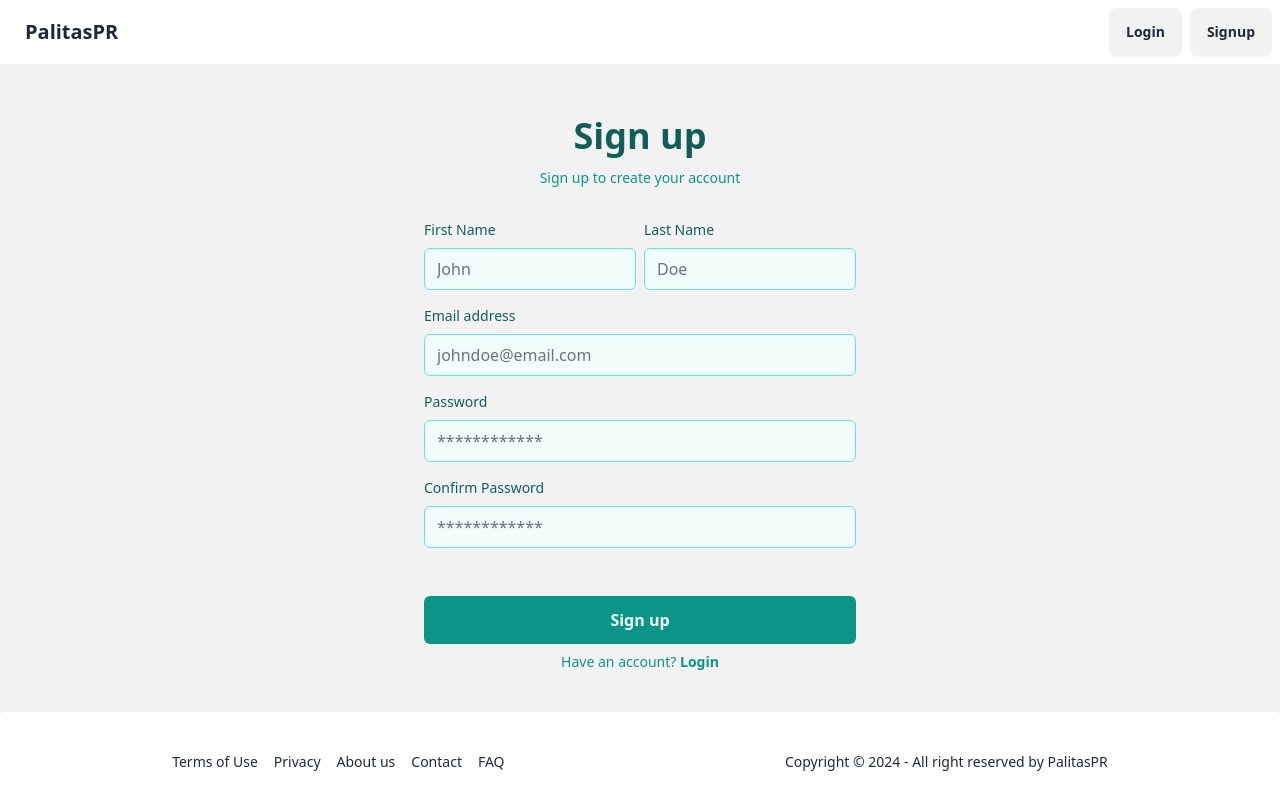
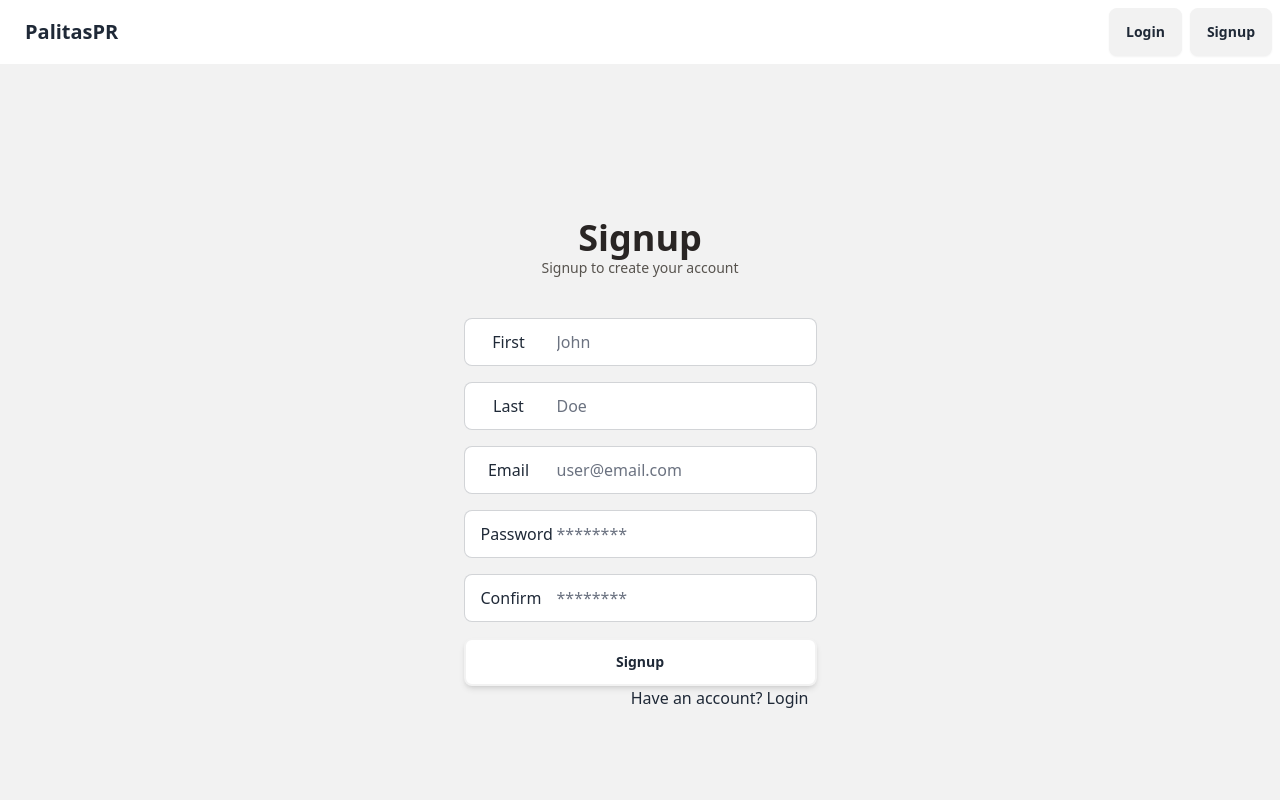
Before and after one commit to Lusanco/PalitasPR, a Svelte app in the folder frontend/: page /signup in a window 1280 px wide. Shown: the top 800 px of the page. Built offline with nearby package versions, Linux system fonts and the light colour scheme.

Commit message:
updated signup and login

```diff
--- a/frontend/src/routes/Login.svelte
+++ b/frontend/src/routes/Login.svelte
@@ -76,7 +76,7 @@
       <input
         bind:value={af1}
         on:keydown={handleKeydown}
-        type="text"
+        type="email"
         class="border-none focus:ring-0 grow"
         placeholder="user@email.com"
       />
--- a/frontend/src/routes/Signup.svelte
+++ b/frontend/src/routes/Signup.svelte
@@ -1,191 +1,159 @@
 <script>
-  import { onMount, afterUpdate } from "svelte";
   import { link } from "svelte-routing";
-  import axios from "axios";
   import Loading from "../components/Loading.svelte";
+  import Button from "../components/Button.svelte";
+  import { state, data, response } from "../scripts/stores";
+  import { get } from "svelte/store";
+  import { onMount } from "svelte";
 
-  let first_name,
+  // Button Prop Variables And Dependencies
+  let image = null;
+  let first_name;
+  let last_name;
+  let password;
+  let confirmPassword;
+  let email;
+  let af1 = null;
+  let af2 = null;
+  let errorMessage;
+  let button = {
+    name: "Signup",
+    method: "POST",
+    url: "/api/user/signup",
+    headers: "application/json",
+    twcss: "border-2 shadow-md btn bg-base-100",
+    misc: { "App Location": "Signup" },
+  };
+  // Button Prop Variables And Dependencies
+  // Reactive block to update $data
+  $: {
+    $data = {
+      first_name,
       last_name,
+      email,
       password,
-    confirmPassword,
-    errorMessage,
-    email = "";
-
-  let hidden = true;
-  let loaded = false;
-  let reload = false;
-  let error = false;
-
-  function signupLogic() {
-    hidden = false;
-    loaded = false;
-    reload = true;
-    error = false;
-    if (password !== confirmPassword) {
-      errorMessage = "Passwords do not match!";
-      return; // Prevent unnecessary API call
+    };
   }
 
-    const data = {
-      first_name: first_name,
-      last_name: last_name,
-      email: email,
-      password: password,
-    };
+  data.set($data);
+  // Define a reference for the Button component
+  let buttonRef;
 
-    // let user = JSON.stringify(data);
-
-    axios
-      .post("/api/user/signup", data)
-      .then((response) => {
-        loaded = true;
-        reload = false;
-        error = false;
-        console.log(response);
-        if (response.status === 201) {
-          window.location.href = "/success";
-        }
-      })
-      .catch((err) => {
-        hidden = false;
-        loaded = true;
-        reload = false;
-        error = true;
-        console.log(err);
-        errorMessage = err;
-      });
+  // Function to handle the "Enter" key press
+  function handleKeydown(event) {
+    if (event.key === "Enter") {
+      // Trigger the button logic from the child component
+      if (password !== confirmPassword) {
+        password = "";
+        confirmPassword = "";
+        errorMessage = "Passwords do not match!";
+        return; // Exit early if passwords do not match
       }
 
-  function handleKeydown(event) {
-    if (event.key === "Enter") {
-      email = email;
-      password = password;
-      signupLogic();
+      buttonRef.buttonLogic();
     }
   }
 
-  async function handleSignup() {
-    signupLogic();
+  // Reactive statement to update button store when misc store changes
+  $: {
+    button = {
+      ...button,
+    };
+
+    // Update the data store with the current misc values
+  }
+
+  $response = get(response);
+
+  // Function to handle the Axios response and redirect on successful login
+  $: {
+    if ($response && $response.status === 201) {
+      window.location.href = "/signup-success";
+    } else if ($response && $response.status >= 400) {
+      errorMessage =
+        $response.data.message || "Signup failed. Please try again.";
+    }
   }
 
   onMount(() => {
     errorMessage = ""; // Clear any previous error messages on component mount
   });
-  afterUpdate(() => {
-    if (error) {
-      const errorElement = document.getElementById("err-msg");
-      errorElement.scrollIntoView({ behavior: "smooth" });
-    }
-  });
 </script>
 
 <div
-  class="flex flex-col items-center justify-center h-full max-w-lg p-6 m-auto text-teal-800 rounded-md sm:p-10"
+  class="flex flex-col items-center justify-center h-full min-h-screen py-20 m-auto"
 >
-  <div class="mb-8 text-center">
-    <h1 class="my-3 text-4xl font-bold">Sign up</h1>
-    <p class="text-sm text-teal-600">Sign up to create your account</p>
+  <div class="flex flex-col max-w-sm gap-4 px-1">
+    <div class="text-center">
+      <h1 class="text-4xl font-bold text-stone-800">Signup</h1>
+      <p class="text-sm text-stone-600">Signup to create your account</p>
+      <br />
     </div>
-  <form action="" class="w-full space-y-12">
-    <div class="space-y-4">
-      <div class="grid grid-cols-1 gap-2 md:grid-cols-2">
-        <div class="">
-          <label for="first_name" class="block mb-2 text-sm">First Name</label>
+    <label class="flex items-center gap-2 input input-bordered">
+      <p class="text-center w-14">First</p>
       <input
         bind:value={first_name}
         on:keydown={handleKeydown}
         type="text"
-            name="first_name"
-            id="first_name"
+        class="border-none focus:ring-0 grow"
         placeholder="John"
-            class="w-full px-3 py-2 text-teal-800 border border-teal-300 rounded-md bg-teal-50"
       />
-        </div>
-        <div class="">
-          <label for="last_name" class="block mb-2 text-sm">Last Name</label>
+    </label>
+    <label class="flex items-center gap-2 input input-bordered">
+      <p class="text-center w-14">Last</p>
       <input
         bind:value={last_name}
         on:keydown={handleKeydown}
         type="text"
-            name="last_name"
-            id="last_name"
+        class="border-none focus:ring-0 grow"
         placeholder="Doe"
-            class="w-full px-3 py-2 text-teal-800 border border-teal-300 rounded-md bg-teal-50"
       />
-        </div>
-      </div>
-      <div>
-        <label for="email" class="block mb-2 text-sm">Email address</label>
+    </label>
+    <label class="flex items-center gap-2 input input-bordered">
+      <p class="text-center w-14">Email</p>
       <input
         bind:value={email}
         on:keydown={handleKeydown}
         type="email"
-          name="email"
-          id="email"
-          placeholder="johndoe@email.com"
-          class="w-full px-3 py-2 text-teal-800 border border-teal-300 rounded-md bg-teal-50"
+        class="border-none focus:ring-0 grow"
+        placeholder="user@email.com"
       />
-      </div>
-      <div>
-        <div class="flex justify-between mb-2">
-          <label for="password" class="text-sm">Password</label>
-        </div>
+    </label>
+    <label class="flex items-center gap-2 input input-bordered">
+      <p class="text-center w-14">Password</p>
       <input
         bind:value={password}
         on:keydown={handleKeydown}
         type="password"
-          name="password"
-          id="password"
-          placeholder="************"
-          class="w-full px-3 py-2 text-teal-800 border border-teal-300 rounded-md bg-teal-50"
+        class="border-none focus:ring-0 grow"
+        placeholder="********"
       />
-      </div>
-      <div>
-        <div class="flex justify-between mb-2">
-          <label for="password" class="text-sm">Confirm Password</label>
-        </div>
+    </label>
+    <label class="flex items-center gap-2 input input-bordered">
+      <p class="text-center w-14">Confirm</p>
       <input
         bind:value={confirmPassword}
         on:keydown={handleKeydown}
         type="password"
-          name="confirm"
-          id="confirm"
-          placeholder="************"
-          class="w-full px-3 py-2 text-teal-800 border border-teal-300 rounded-md bg-teal-50"
+        class="border-none focus:ring-0 grow"
+        placeholder="********"
       />
+    </label>
+
+    <Button bind:this={buttonRef} {image} {button}></Button>
+    <p class="pr-2 -mt-4 text-right">
+      Have an account? <a use:link class="link link-hover" href="/login"
+        >Login</a
+      >
+    </p>
+    {#if $state.hidden === true}
+      <div class="hidden"></div>
+    {:else if (!$state.hidden && !$state.loaded) || $state.reload}
+      <Loading />
+    {:else if $state.error}
+      <div class="w-full mx-auto font-bold text-center text-stone-600">
+        Incorrect email or password, try again.
+      </div>
+    {/if}
   </div>
 </div>
-    <div class="space-y-2">
-      <div>
-        <button
-          on:click={handleSignup}
-          type="button"
-          class="w-full px-8 py-3 font-semibold bg-teal-600 rounded-md text-teal-50"
-          >Sign up</button
-        >
-      </div>
-      <p class="px-6 text-sm text-center text-teal-600">
-        Have an account?
-        <a
-          use:link
-          href="/login"
-          rel="noopener noreferrer"
-          role="button"
-          class="font-semibold text-teal-600 hover:underline">Login</a
-        >
-      </p>
-    </div>
-    {#if hidden === true}
-      <div class="hidden"></div>
-    {:else if (hidden === false && loaded === false) || reload === true}
-      <Loading />
-    {:else if error}
-      <div
-        id="err-msg"
-        class="w-full mx-auto font-bold text-center text-teal-600"
-      >
-        Unsuccessful atempt to create account, try again.
-      </div>
-    {/if}
-  </form>
-</div>
```
Lines whose indentation alone changed are shown as unchanged.
